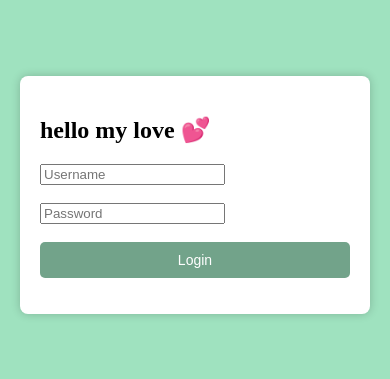
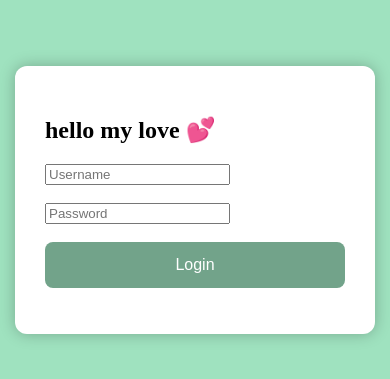
Before and after one commit to someangelzz/1yearfriendship, a plain HTML site: page index.html in a window 390 px wide. Shown: the part 237-616 px from the top of the page. Drawn offline with Linux system fonts and the light colour scheme.

Commit message:
Enhance styling of login page
Increased padding, adjusted border radius, and modified font sizes for better aesthetics.

```diff
--- a/index.html
+++ b/index.html
@@ -15,36 +15,38 @@
 
   .login-box {
     background: #fff;
-    padding: 30px;
-    border-radius: 8px;
-    box-shadow: 0 0 10px rgba(0,0,0,0.2);
+    padding: 40px; /* bigger padding */
+    border-radius: 12px; /* slightly larger corners */
+    box-shadow: 0 0 15px rgba(0,0,0,0.25);
     width: 100%;
-    max-width: 350px; /* keeps it compact on phones */
+    max-width: 420px; /* larger box on mobile */
     box-sizing: border-box;
+    font-size: 18px; /* bigger text inside */
   }
 
   button {
     background-color: #72A38A;
     color: white;
     border: none;
-    padding: 12px 20px;
+    padding: 16px 24px; /* bigger button */
     cursor: pointer;
-    border-radius: 5px;
-    width: 100%; /* full width button on mobile */
-    font-size: 16px;
+    border-radius: 8px;
+    width: 100%; /* full width for easy tapping */
+    font-size: 18px; /* larger text */
   }
 
   /* Responsive tweaks */
   @media (max-width: 480px) {
     body {
-      padding: 10px;
+      padding: 15px;
     }
     .login-box {
-      padding: 20px;
+      padding: 30px;
+      font-size: 16px;
     }
     button {
-      font-size: 14px;
-      padding: 10px;
+      font-size: 16px;
+      padding: 14px;
     }
   }
 </style>
```
